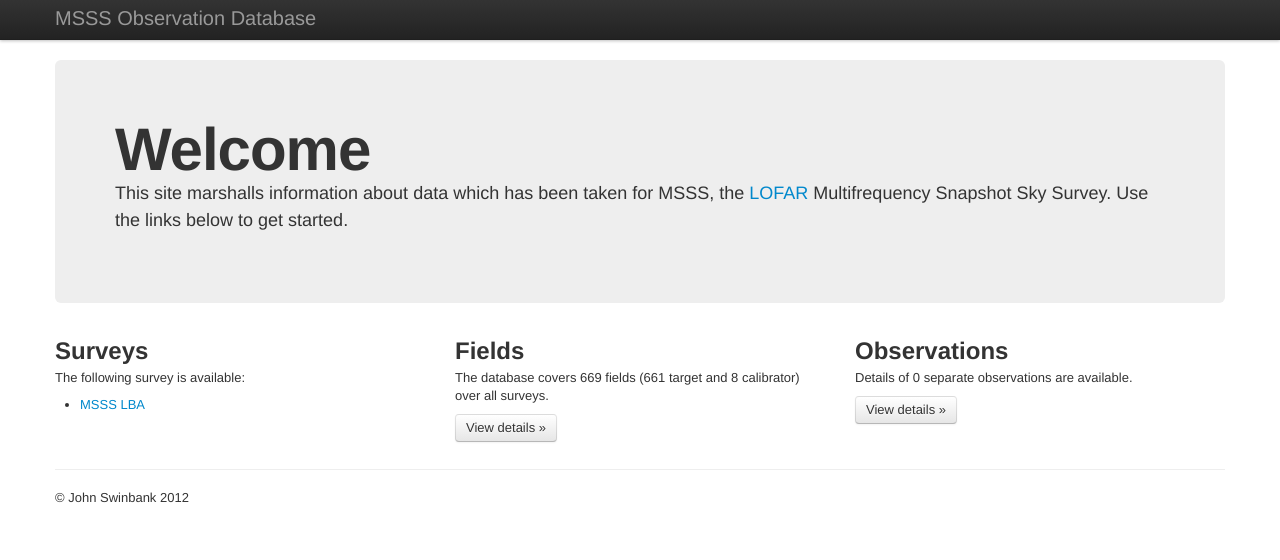
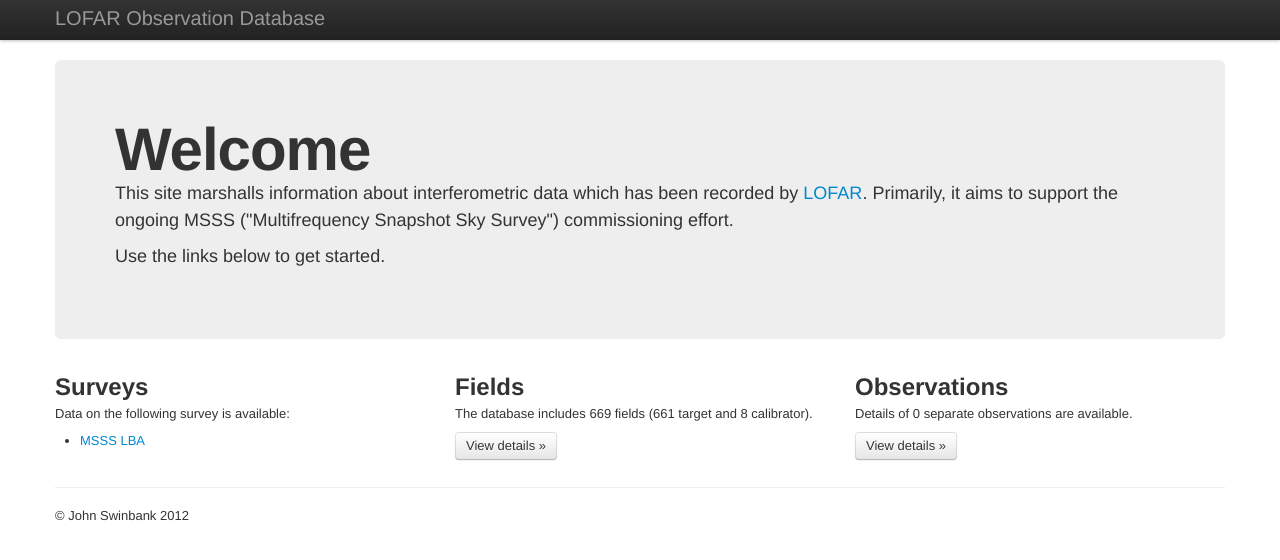
Before and after one commit to jdswinbank/lofar-obsdb, a Django app: page / in a window 1280 px wide. Shown: the top 560 px of the page. Run offline with Django 3.2, Linux system fonts and the light colour scheme; data comes from the database, SQL or seed files in the repository; data that the repository does not hold is empty; parts of the project's set-up code (start-up, migrations or seed data) failed here and were passed over; some libraries are stand-ins or nearby versions.

Commit message:
Clean up front page wording

```diff
--- a/observationdb/templates/base.html
+++ b/observationdb/templates/base.html
@@ -4,7 +4,7 @@
 <html lang="en">
   <head>
     <meta charset="utf-8">
-    <title>MSSS Observation Database</title>
+    <title>LOFAR Observation Database</title>
     <meta name="viewport" content="width=device-width, initial-scale=1.0">
     <meta name="author" content="John Swinbank">
 
@@ -30,12 +30,13 @@
             <span class="icon-bar"></span>
           </a>
 -->
-          <a class="brand" href="/">MSSS Observation Database</a>
+          <a class="brand" href="/">LOFAR Observation Database</a>
           <!--<div class="nav-collapse">
             <ul class="nav">
-              <li class="active"><a href="#">Home</a></li>
-              <li><a href="#about">About</a></li>
-              <li><a href="#contact">Contact</a></li>
+              <li class="active"><a href="/">Home</a></li>
+              <li><a href="/survey/">Surveys</a></li>
+              <li><a href="/field/">Fields</a></li>
+              <li><a href="/observation">Observations</a></li>
             </ul>
           </div>--><!--/.nav-collapse -->
         </div>
@@ -47,9 +48,11 @@
       {% block contents %}
       <div class="hero-unit">
         <h1>Welcome</h1>
-        <p>This site marshalls information about data which has been taken for
-        MSSS, the <a href="http://www.lofar.org">LOFAR</a> Multifrequency
-        Snapshot Sky Survey. Use the links below to get started.</p>
+        <p>This site marshalls information about interferometric data which
+        has been recorded by <a href="http://www.lofar.org">LOFAR</a>.
+        Primarily, it aims to support the ongoing MSSS (&quot;Multifrequency
+        Snapshot Sky Survey&quot;) commissioning effort.</p>
+        <p>Use the links below to get started.</p>
 <!--        <p><a class="btn btn-primary btn-large">Learn more &raquo;</a></p>
 -->
       </div>
@@ -57,7 +60,7 @@
       <div class="row">
         <div class="span4">
           <h2>Surveys</h2>
-           <p>The following survey{{ survey_list.count|pluralize:" is,s are" }} available:</p>
+           <p>Data on the following survey{{ survey_list.count|pluralize:" is,s are" }} available:</p>
            <ul>
              {% for survey in survey_list %}
              <li><a href="/survey/{{ survey.pk }}/">{{ survey.name }}</a></li>
@@ -66,8 +69,8 @@
         </div>
         <div class="span4">
           <h2>Fields</h2>
-           <p>The database covers {{ n_fields }} field{{ n_fields|pluralize }} ({{ n_targets }}
-           target and {{ n_calibrators }} calibrator) over all surveys.</p>
+           <p>The database includes {{ n_fields }} field{{ n_fields|pluralize }} ({{ n_targets }}
+           target and {{ n_calibrators }} calibrator).</p>
           <p><a class="btn" href="/field/">View details &raquo;</a></p>
        </div>
         <div class="span4">
```
